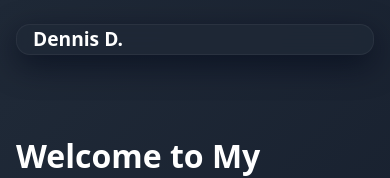
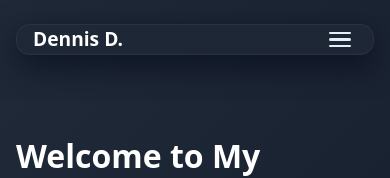
Before and after one commit to Dennis-Diehl/PortfolioWebsite, a React (Vite) app: page / in a window 390 px wide. Shown: the top 178 px of the page. Built offline with nearby package versions, Linux system fonts and the light colour scheme.

Commit message:
hamburger menu button fix for mobile versioin

```diff
--- a/src/components/Navbar/Navbar.tsx
+++ b/src/components/Navbar/Navbar.tsx
@@ -29,6 +29,9 @@ function Navbar() {
           aria-label={isOpen ? 'Close menu' : 'Open menu'}
           aria-expanded={isOpen}
         >
+          <span />
+          <span />
+          <span />
         </button>
 
         {/* Navigation Links - Desktop: horizontal, Mobile: dropdown */}
```
